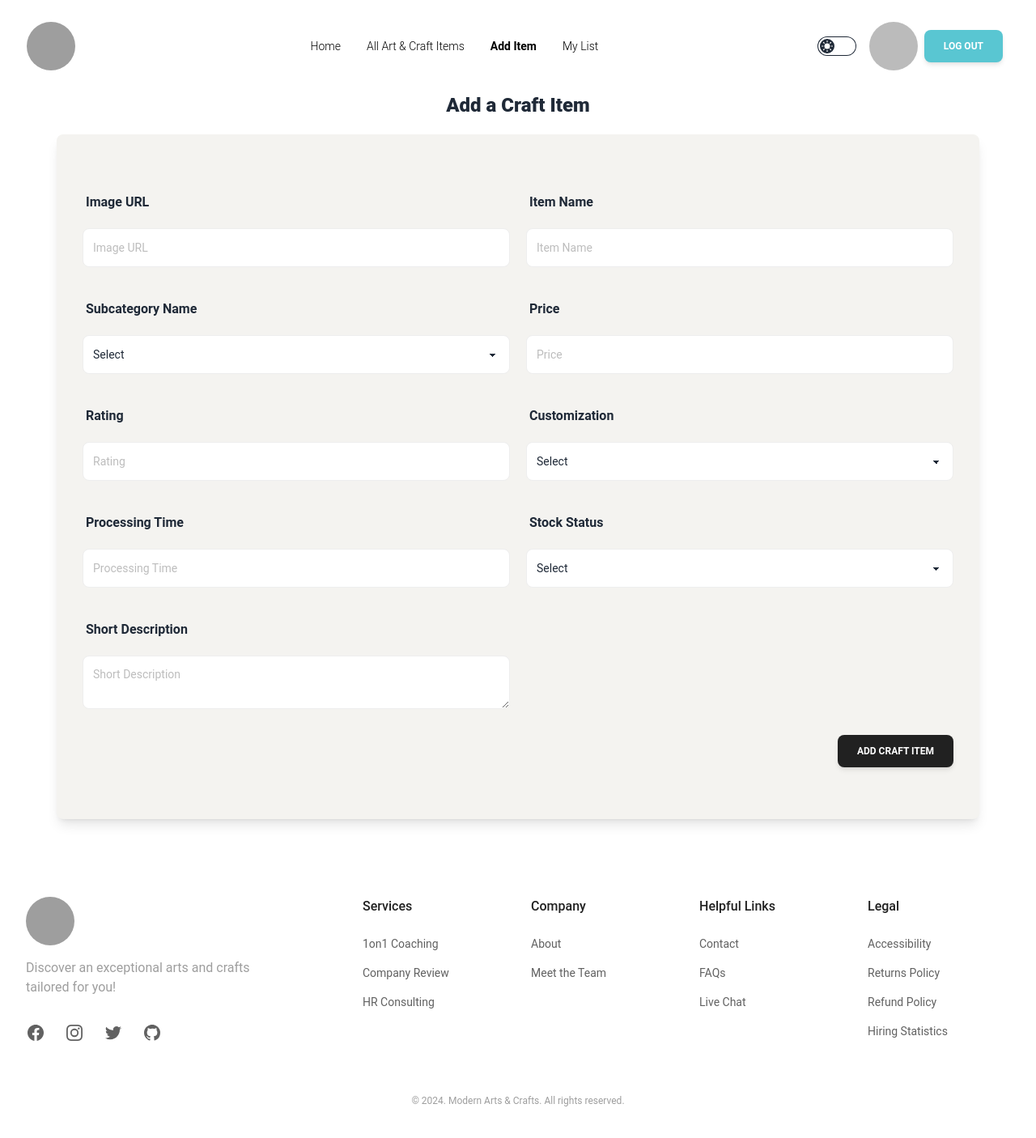
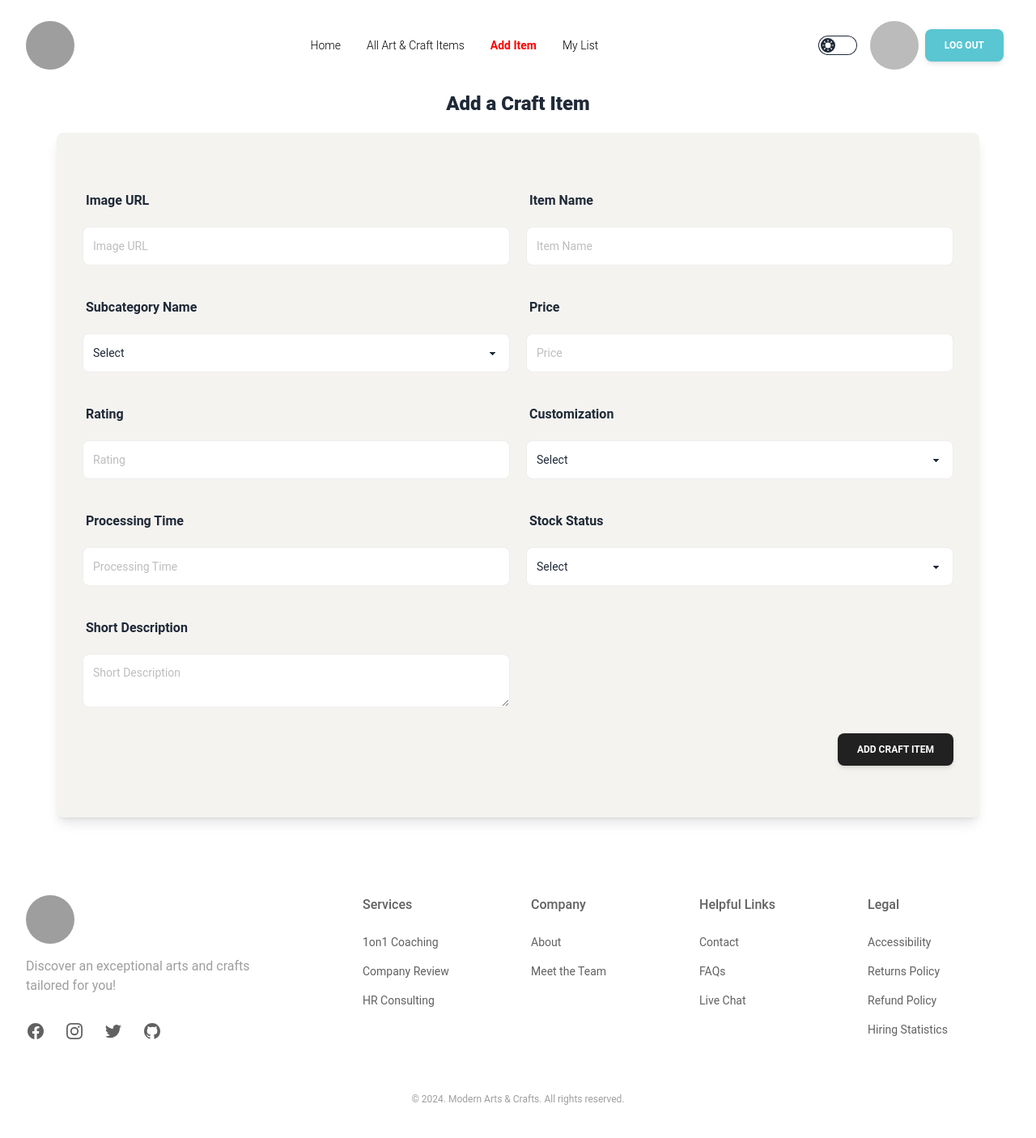
Before and after one commit to ahad30/Art-Craft_client, a React (Vite) app: page /addItem in a window 1280 px wide. Shown: the top 1406 px of the page at 81% size. Built offline with nearby package versions, Linux system fonts and the light colour scheme; no server answers; sample sign-in values are in the browser's storage; grey boxes are pictures that could not be loaded.

Commit message:
header footer edited

```diff
--- a/src/Pages/Home/ArtCraftDetails/ArtCraftDetails.jsx
+++ b/src/Pages/Home/ArtCraftDetails/ArtCraftDetails.jsx
@@ -30,7 +30,7 @@ const { image, itemName, subcategoryName, shortDescription, price, rating, custo
         <div className='space-y-6 lg:space-y-3'>
           <p>$ <span className='text-[#23BE0A] font-bold'>{price}</span> </p>
           <p className=' text-black  me-2'><span className='font-bold'>Stock Status:</span> {stockStatus}</p>
-          <p><span className='font-bold'>Time:</span>{processingTime}h  </p>
+          <p><span className='font-bold'>Time: </span>{processingTime} days  </p>
           <p>#{subcategoryName}</p>
         </div>
       </div>
--- a/src/components/common/Footer/Footer.jsx
+++ b/src/components/common/Footer/Footer.jsx
@@ -1,7 +1,7 @@
 import logo from "../../../assets/Logo.jpg"
 const Footer = () => {
   return (
-    <footer className="bg-white mt-8">
+    <footer className="mt-8">
     <div className="mx-auto max-w-7xl space-y-8 px-4 py-16 sm:px-6 lg:space-y-16 lg:px-8">
       <div className="grid grid-cols-1 text-center lg:text-left gap-8 lg:grid-cols-3">
         <div>
@@ -95,7 +95,7 @@ const Footer = () => {
 
         <div className="grid grid-cols-2 gap-8 sm:grid-cols-2 lg:col-span-2 lg:grid-cols-4">
           <div className="">
-            <p className="font-medium text-gray-900">Services</p>
+            <p className="font-medium text-gray-700">Services</p>
 
             <ul className="mt-6 space-y-4 text-sm">
               <li>
@@ -117,7 +117,7 @@ const Footer = () => {
           </div>
 
           <div className="">
-            <p className="font-medium text-gray-900">Company</p>
+            <p className="font-medium text-gray-700">Company</p>
 
             <ul className="mt-6 space-y-4 text-sm">
               <li>
@@ -132,7 +132,7 @@ const Footer = () => {
           </div>
 
           <div>
-            <p className="font-medium text-gray-900">Helpful Links</p>
+            <p className="font-medium text-gray-700">Helpful Links</p>
 
             <ul className="mt-6 space-y-4 text-sm">
               <li>
@@ -150,7 +150,7 @@ const Footer = () => {
           </div>
 
           <div className="">
-            <p className="font-medium text-gray-900">Legal</p>
+            <p className="font-medium text-gray-700">Legal</p>
 
             <ul className="mt-6 space-y-4 text-sm">
               <li>
--- a/src/components/common/Header/Header.jsx
+++ b/src/components/common/Header/Header.jsx
@@ -63,10 +63,10 @@ const Header = () => {
         className={`p-1 text-sm`}
       >
         <NavLink
-          style={({ isActive, isPending, isTransitioning }) => {
+          style={({ isActive, isTransitioning }) => {
             return {
               fontWeight: isActive ? "bold" : "",
-              color: isPending ? "red" : "black",
+              color: isActive ? "red" : "black",
               viewTransitionName: isTransitioning ? "slide" : "",
             };
           }}
@@ -82,10 +82,10 @@ const Header = () => {
         className={`p-1 text-sm`}
       >
         <NavLink
-          style={({ isActive, isPending, isTransitioning }) => {
+          style={({ isActive, isTransitioning }) => {
             return {
               fontWeight: isActive ? "bold" : "",
-              color: isPending ? "red" : "black",
+              color: isActive ? "red" : "black",
               viewTransitionName: isTransitioning ? "slide" : "",
             };
           }}
@@ -101,10 +101,10 @@ const Header = () => {
         className={`p-1 text-sm`}
       >
         <NavLink
-          style={({ isActive, isPending, isTransitioning }) => {
+          style={({ isActive, isTransitioning }) => {
             return {
               fontWeight: isActive ? "bold" : "",
-              color: isPending ? "red" : "black",
+              color: isActive ? "red" : "black",
               viewTransitionName: isTransitioning ? "slide" : "",
             };
           }}
@@ -123,10 +123,10 @@ const Header = () => {
         className={`p-1 text-sm`}
       >
         <NavLink
-          style={({ isActive, isPending, isTransitioning }) => {
+          style={({ isActive, isTransitioning }) => {
             return {
               fontWeight: isActive ? "bold" : "",
-              color: isPending ? "red" : "black",
+              color: isActive ? "red" : "black",
               viewTransitionName: isTransitioning ? "slide" : "",
             };
           }}
@@ -145,10 +145,10 @@ const Header = () => {
         className={`p-1 text-sm lg:hidden`}
       >
         <NavLink
-          style={({ isActive, isPending, isTransitioning }) => {
+          style={({ isActive, isTransitioning }) => {
             return {
               fontWeight: isActive ? "bold" : "",
-              color: isPending ? "red" : "black",
+              color: isActive ? "red" : "black",
               viewTransitionName: isTransitioning ? "slide" : "",
             };
           }}
@@ -156,34 +156,15 @@ const Header = () => {
           Register
         </NavLink>
       </Typography>
-      {/*
-        <Typography
-          as="li"
-          variant="large"
-          color="blue-gray"
-          className={`p-1 text-sm`}
-        >
-        <NavLink
-         style={({ isActive, isPending, isTransitioning }) => {
-            return {
-              fontWeight: isActive ? "bold" : "",
-              color: isPending ? "red" : "black",
-              viewTransitionName: isTransitioning ? "slide" : "",
-            };
-          }}
-        to="/contact" className="flex items-center text-[#150B2BB3]">
-          Contact
-        </NavLink>
-        </Typography> */}
-
 
     </ul>
   );
 
   return (
     <div className="max-h-[768px]  lg:max-w-7xl mx-auto ">
-      <Navbar className="sticky top-0 z-10  py-2 lg:px-8 lg:py-5 shadow-none">
-        <div className="flex items-center justify-between text-blue-gray-900">
+      <Navbar className="sticky top-0 z-10  py-2 lg:px-8 lg:py-5 shadow-none rounded-none
+      bg-white-[0px] border-none">
+        <div className="flex items-center justify-between">
           <div className="flex items-center">
             <Typography
               as="a"
```
